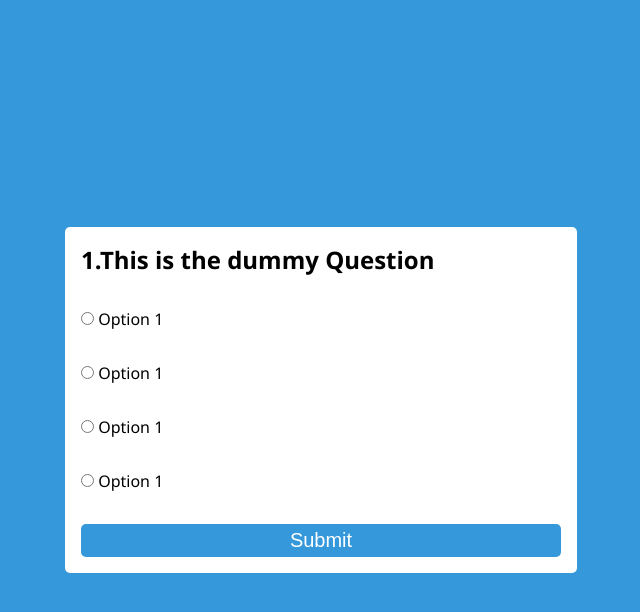
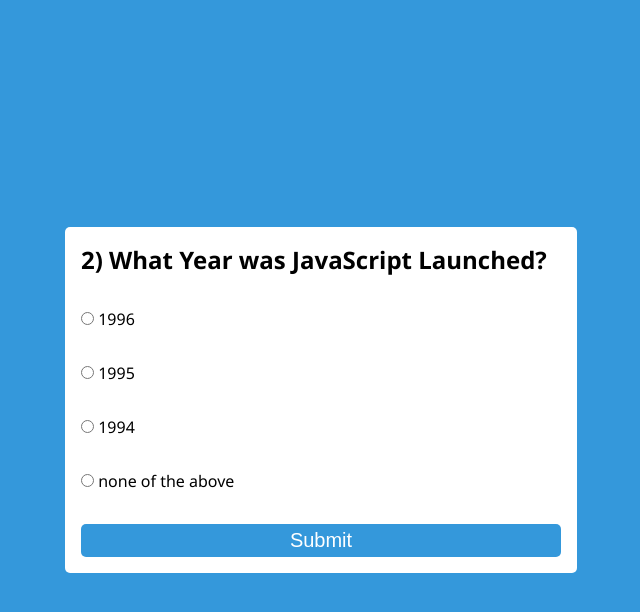
Before and after one commit to KuldeepKdy/30-Daysof-JavaScript, a plain HTML site: page Day-3(Quiz App)/index.html in a window 1280 px wide. Both pictures are taken after a click on the button "Submit". Shown: the whole page, without its empty margins (319-959 px from the left). Drawn offline with Linux system fonts and the light colour scheme.

Commit message:
Initial Files

```diff
--- a/Day-3(Quiz App)/index.html
+++ b/Day-3(Quiz App)/index.html
@@ -9,7 +9,7 @@
 <body>
     <div class="main">
         <div id="box">
-            <h2>1.This is the dummy Question</h2>
+            <h2 id="quesBox" >1.This is the dummy Question</h2>
             <div class="row">
                 <input class="option" id="option1" type="radio" title="input" value="a" name="option">
                 <label for="option1">Option 1</label>
--- a/Day-3(Quiz App)/script.js
+++ b/Day-3(Quiz App)/script.js
@@ -0,0 +1,88 @@
+const question = [
+  {
+    que: "Which of the following is a markup Language?",
+    a: "HTML",
+    b: "CSS",
+    c: "JavaScript",
+    d: "PHP",
+    correct: "a",
+  },
+  {
+    que: "What Year was JavaScript Launched?",
+    a: "1996",
+    b: "1995",
+    c: "1994",
+    d: "none of the above",
+    correct: "b",
+  },
+  {
+    que: "What Does CSS stands for?",
+    a: "Hypertext Markup Language",
+    b: "Coscading Style Sheet",
+    c: "Jason Object Notation",
+    d: "Helicopters Terminals Motorboats Lamborginis",
+    correct: "b",
+  },
+];
+
+let index = 0;
+let total = question.length;
+let right = 0;
+let wrong = 0;
+const quesBox = document.getElementById("quesBox");
+const optionInputs = document.querySelectorAll(".option");
+const loadQuestion = () => {
+  if (index === total) {
+    return endQuiz();
+  }
+  reset();
+  const data = question[index];
+  quesBox.innerText = `${index + 1}) ${data.que}`;
+  optionInputs[0].nextElementSibling.innerText = data.a;
+  optionInputs[1].nextElementSibling.innerText = data.b;
+  optionInputs[2].nextElementSibling.innerText = data.c;
+  optionInputs[3].nextElementSibling.innerText = data.d;
+};
+
+const btn = document.querySelector(".btn");
+btn.addEventListener("click", () => {
+  submitQuiz();
+});
+
+const submitQuiz = () => {
+  const data = question[index];
+  const ans = getAnswer();
+  if (ans == data.correct) {
+    right++;
+  } else {
+    wrong++;
+  }
+  index++;
+  loadQuestion();
+  return;
+};
+
+const getAnswer = () => {
+  let answer;
+  optionInputs.forEach((input) => {
+    if (input.checked) {
+      answer = input.value;
+    }
+  });
+  return answer;
+};
+
+const reset = () => {
+  optionInputs.forEach((input) => {
+    input.checked = false;
+  });
+};
+
+const endQuiz = () => {
+  document.getElementById(
+    "box"
+  ).innerHTML = `<h3>Thank You for playing the Quiz</h3>
+   <h2>${right} / ${total} are Correct</h2>`;
+};
+
+loadQuestion();
```
